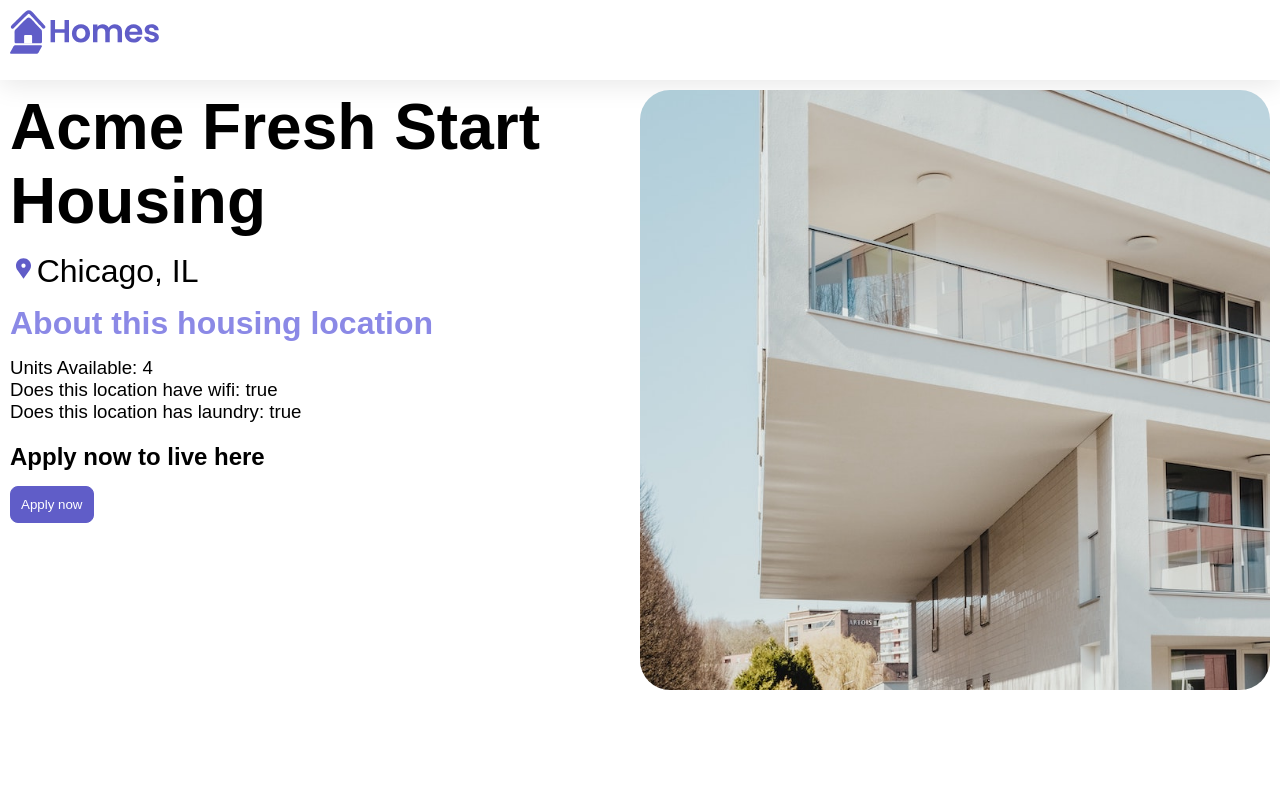
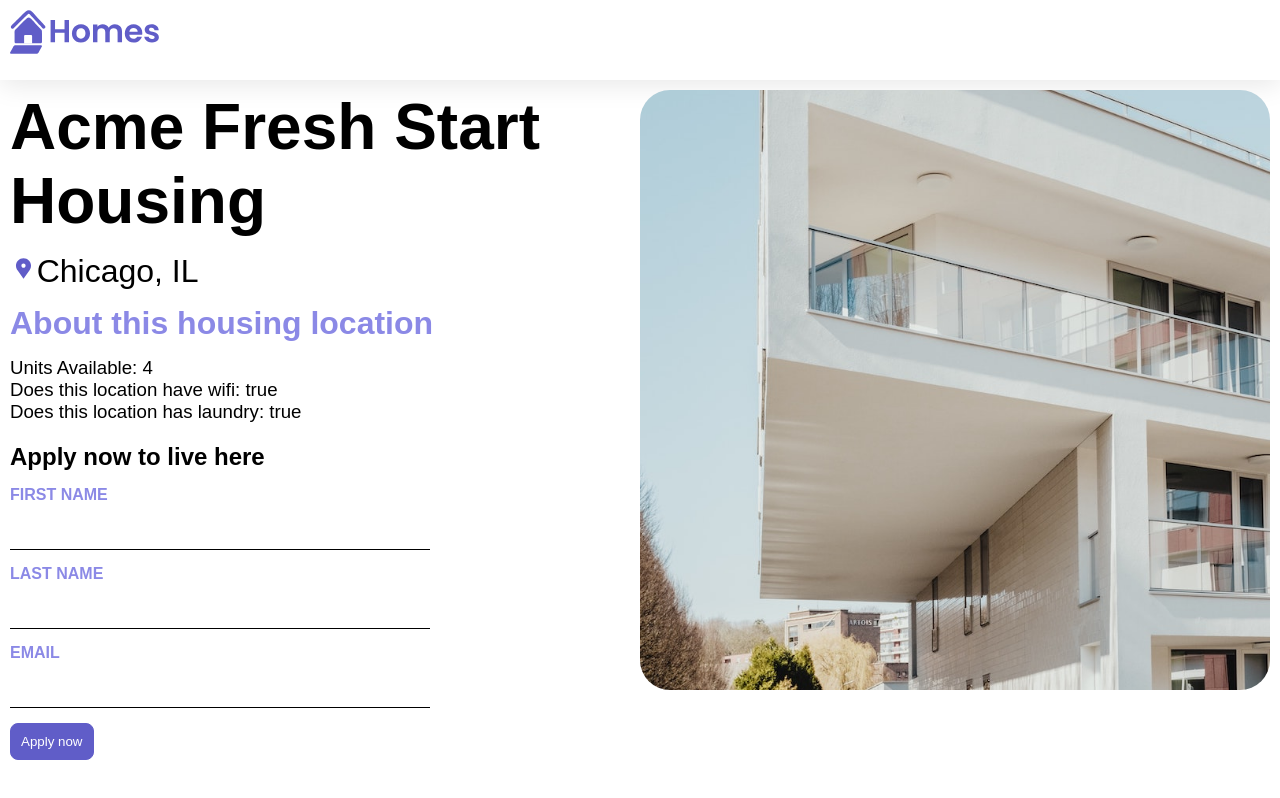
Before and after one commit to tn-teamrg/ng17-example, an Angular app: page /details/0 in a window 1280 px wide. Built offline with nearby package versions, Linux system fonts and the light colour scheme.

Commit message:
add event binding for applyForm

```diff
--- a/src/app/details/details.component.ts
+++ b/src/app/details/details.component.ts
@@ -2,11 +2,12 @@ import { Component, inject } from '@angular/core';
 import { ActivatedRoute } from '@angular/router';
 import { HousingService } from '../housing.service';
 import { HousingLocation } from '../housing-location';
+import { FormControl, FormGroup, ReactiveFormsModule } from '@angular/forms';
 
 @Component({
   selector: 'app-details',
   standalone: true,
-  imports: [],
+  imports: [ReactiveFormsModule],
   template: `
     <article>
       <img class="listing-photo" [src]="housingLocation?.photo">
@@ -26,7 +27,16 @@ import { HousingLocation } from '../housing-location';
 
       <section class="listing-apply">
         <h2 class="section-heading">Apply now to live here</h2>
-        <button class="primary" type="button">Apply now</button>
+
+        <form [formGroup]="applyForm" (submit)="submitApplication()">
+        <label for="first-name">First Name</label>
+        <input type="text" id="first-name" formControlName="firstName">
+        <label for="last-name">Last Name</label>
+        <input type="text" id="last-name" formControlName="lastName">
+        <label for="email">Email</label>
+        <input type="email" id="email" formControlName="email">
+        <button type="submit" class="primary">Apply now</button>
+        </form>
       </section>
 
     </article>
@@ -38,9 +48,23 @@ export class DetailsComponent {
   housingService = inject(HousingService);
   housingLocation: HousingLocation | undefined;
 
+  applyForm = new FormGroup({
+    firstName: new FormControl(''),
+    lastName: new FormControl(''),
+    email: new FormControl(''),
+  });
+
   constructor() {
     const housingLocationId = Number(this.route.snapshot.params['id']);
     this.housingLocation = this.housingService.getHousingLocationByID(housingLocationId);
   }
 
+  submitApplication() {
+    this.housingService.submitApplication(
+      this.applyForm.value.firstName?? '',
+      this.applyForm.value.lastName?? '',
+      this.applyForm.value.email ?? '',
+    );
+  }
+
 }
--- a/src/app/housing.service.ts
+++ b/src/app/housing.service.ts
@@ -119,4 +119,8 @@ export class HousingService {
     return this.housingLocationList.find(housingLocation => housingLocation.id === id );
   }
 
+  submitApplication(firstName: string, lastName: string, email: string) {
+    console.info(`[INFO] -- \nfirstName: ${firstName} \nlastName: ${lastName} \nemail: ${email}`);
+  }
+
 }
```
